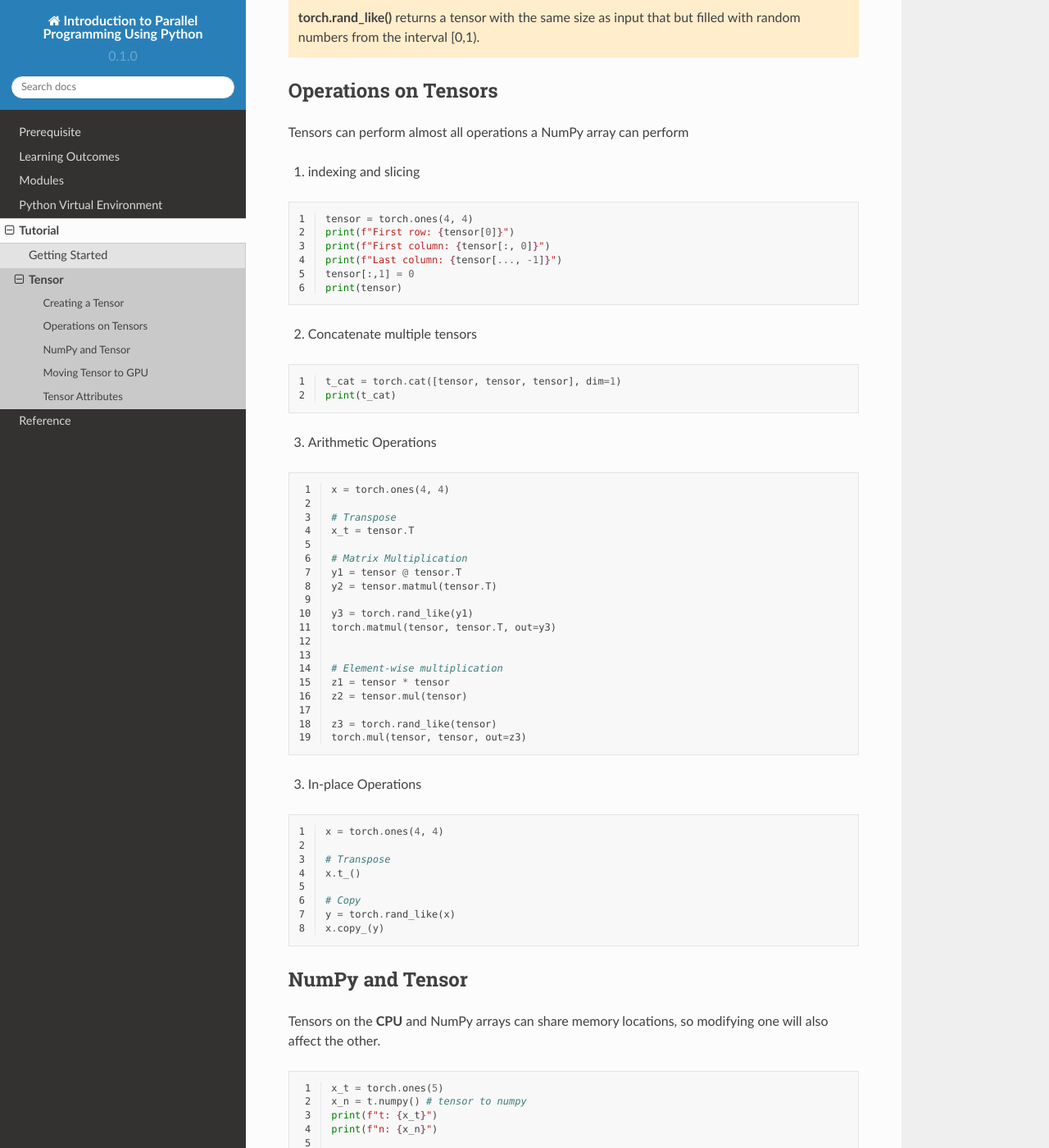
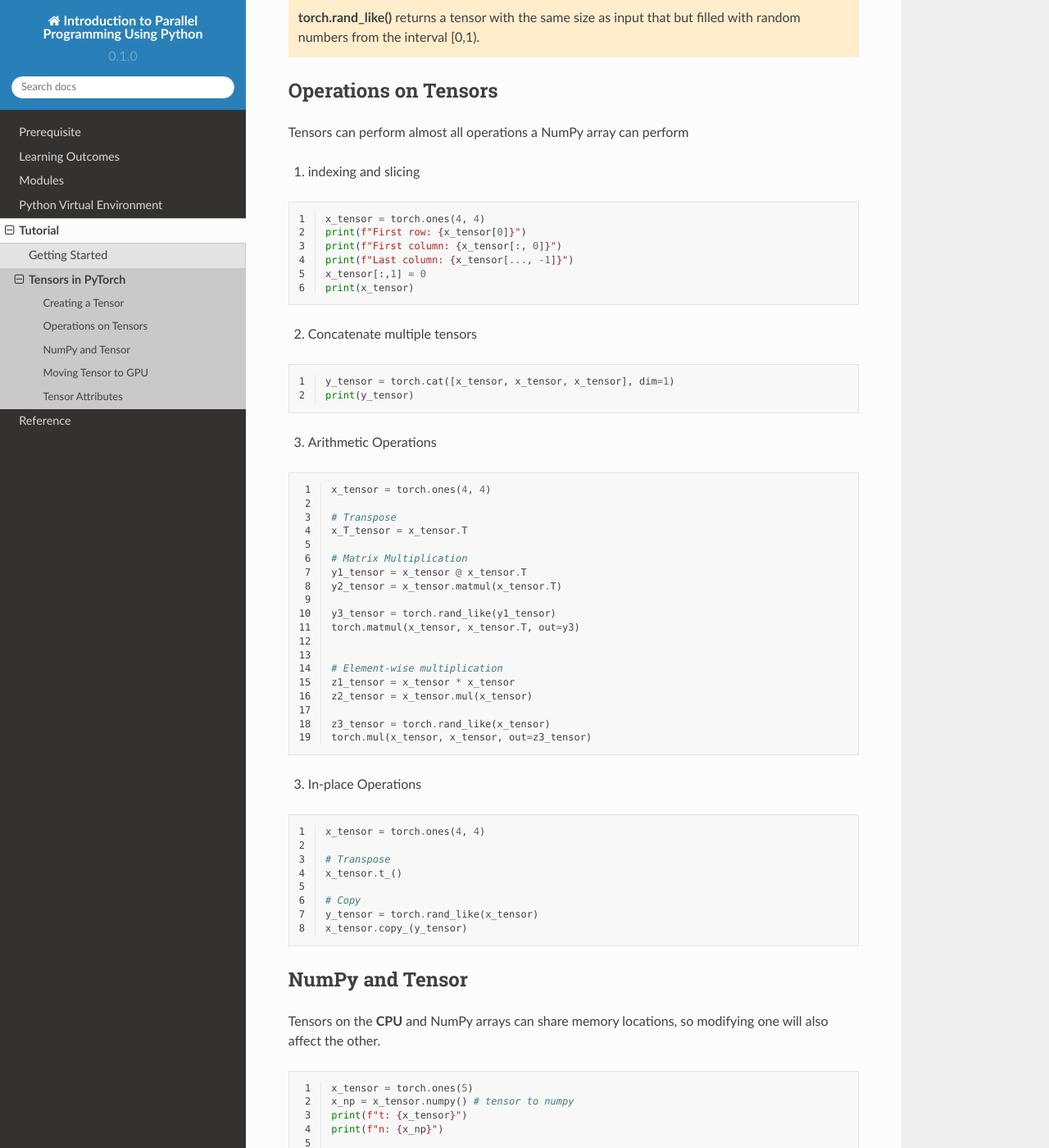
Before and after one commit to NCI900-Training-Organisation/intro-to-pytorch, a Sphinx documentation site: the page built from docs/source/tutorial/tensor.rst, in a window 1280 px wide and 1400 px high, scrolled down 1055 px. Shown: the whole window at 82% size. Built offline with Sphinx 7.4.7 and the Read the Docs theme 2.0.0, drawn with Linux system fonts in a browser that asks for light colours; some of the changed text lies outside the part shown.

Commit message:
namings corrected

```diff
--- a/docs/source/tutorial/tensor.rst
+++ b/docs/source/tutorial/tensor.rst
@@ -1,5 +1,5 @@
-Tensor
-=======
+Tensors in PyTorch
+===================
 
 .. admonition:: Overview
    :class: Overview
@@ -64,20 +64,20 @@ Tensors can perform almost all operations a NumPy array can perform
 .. code-block:: python
     :linenos:
 
-    tensor = torch.ones(4, 4)
-    print(f"First row: {tensor[0]}")
-    print(f"First column: {tensor[:, 0]}")
-    print(f"Last column: {tensor[..., -1]}")
-    tensor[:,1] = 0
-    print(tensor)
+    x_tensor = torch.ones(4, 4)
+    print(f"First row: {x_tensor[0]}")
+    print(f"First column: {x_tensor[:, 0]}")
+    print(f"Last column: {x_tensor[..., -1]}")
+    x_tensor[:,1] = 0
+    print(x_tensor)
 
 2. Concatenate multiple tensors
 
 .. code-block:: python
     :linenos:
 
-    t_cat = torch.cat([tensor, tensor, tensor], dim=1)
-    print(t_cat)
+    y_tensor = torch.cat([x_tensor, x_tensor, x_tensor], dim=1)
+    print(y_tensor)
 
 
 3. Arithmetic Operations
@@ -85,39 +85,39 @@ Tensors can perform almost all operations a NumPy array can perform
 .. code-block:: python
     :linenos:
 
-    x = torch.ones(4, 4)
+    x_tensor = torch.ones(4, 4)
 
     # Transpose
-    x_t = tensor.T
+    x_T_tensor = x_tensor.T
 
     # Matrix Multiplication
-    y1 = tensor @ tensor.T
-    y2 = tensor.matmul(tensor.T)
+    y1_tensor = x_tensor @ x_tensor.T
+    y2_tensor = x_tensor.matmul(x_tensor.T)
 
-    y3 = torch.rand_like(y1)
-    torch.matmul(tensor, tensor.T, out=y3)
+    y3_tensor = torch.rand_like(y1_tensor)
+    torch.matmul(x_tensor, x_tensor.T, out=y3)
 
 
     # Element-wise multiplication
-    z1 = tensor * tensor
-    z2 = tensor.mul(tensor)
+    z1_tensor = x_tensor * x_tensor
+    z2_tensor = x_tensor.mul(x_tensor)
 
-    z3 = torch.rand_like(tensor)
-    torch.mul(tensor, tensor, out=z3)
+    z3_tensor = torch.rand_like(x_tensor)
+    torch.mul(x_tensor, x_tensor, out=z3_tensor)
 
 3. In-place Operations
 
 .. code-block:: python
     :linenos:
 
-    x = torch.ones(4, 4)
+    x_tensor = torch.ones(4, 4)
 
     # Transpose
-    x.t_()
+    x_tensor.t_()
 
     # Copy
-    y = torch.rand_like(x)
-    x.copy_(y)
+    y_tensor = torch.rand_like(x_tensor)
+    x_tensor.copy_(y_tensor)
 
 NumPy and Tensor
 ****************
@@ -128,23 +128,23 @@ the other.
 .. code-block:: python
     :linenos:
 
-    x_t = torch.ones(5)
-    x_n = t.numpy() # tensor to numpy
-    print(f"t: {x_t}")
-    print(f"n: {x_n}")
+    x_tensor = torch.ones(5)
+    x_np = x_tensor.numpy() # tensor to numpy
+    print(f"t: {x_tensor}")
+    print(f"n: {x_np}")
 
-    x_t.add_(1)
+    x_tensor.add_(1)
 
-    print(f"t: {x_t}")
-    print(f"n: {x_n}")
+    print(f"t: {x_tensor}")
+    print(f"n: {x_np}")
 
-    y_n = np.ones(5)
-    y_t = torch.from_numpy(n) # numpy to tensor
+    y_np = np.ones(5)
+    y_tensor = torch.from_numpy(y_np) # numpy to tensor
 
-    np.add(n, 1, out=n)
+    np.add(y_np, 1, out=n)
 
-    print(f"t: {t}")
-    print(f"n: {n}")
+    print(f"t: {x_tensor}")
+    print(f"n: {x_np}")
 
 
 Moving Tensor to GPU
@@ -204,19 +204,19 @@ Tensors make this process quite straightforward:
 .. code-block:: python
     :linenos:
 
-    x = torch.ones(5)  # input tensor
-    y = torch.zeros(3)  # expected output
+    x_tensor = torch.ones(5)  # input tensor
+    y_tensor = torch.zeros(3)  # expected output
 
-    w = torch.randn(5, 3, requires_grad=True)
-    b = torch.randn(3, requires_grad=True)
+    w_tensor = torch.randn(5, 3, requires_grad=True)
+    b_tensor = torch.randn(3, requires_grad=True)
 
-    z = torch.matmul(x, w)+b
+    z_tensor = torch.matmul(x, w)+b
 
-    loss = torch.nn.functional.binary_cross_entropy_with_logits(z, y)
+    loss_tensor = torch.nn.functional.binary_cross_entropy_with_logits(z_tensor, y_tensor)
 
     loss.backward()
-    print(w.grad)
-    print(b.grad)
+    print(w_tensor.grad)
+    print(b_tensor.grad)
 
 
 
```
Also changed, not shown: other parts of docs/source/tutorial/tensor.rst (+2 -2 lines).
